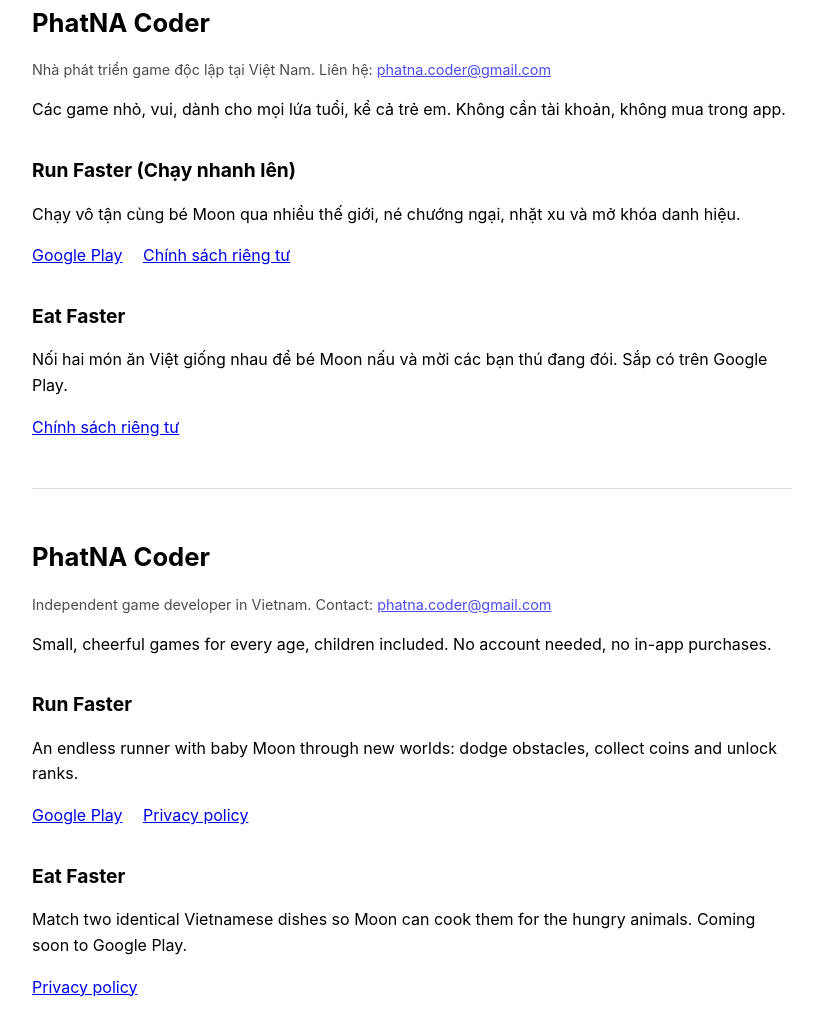
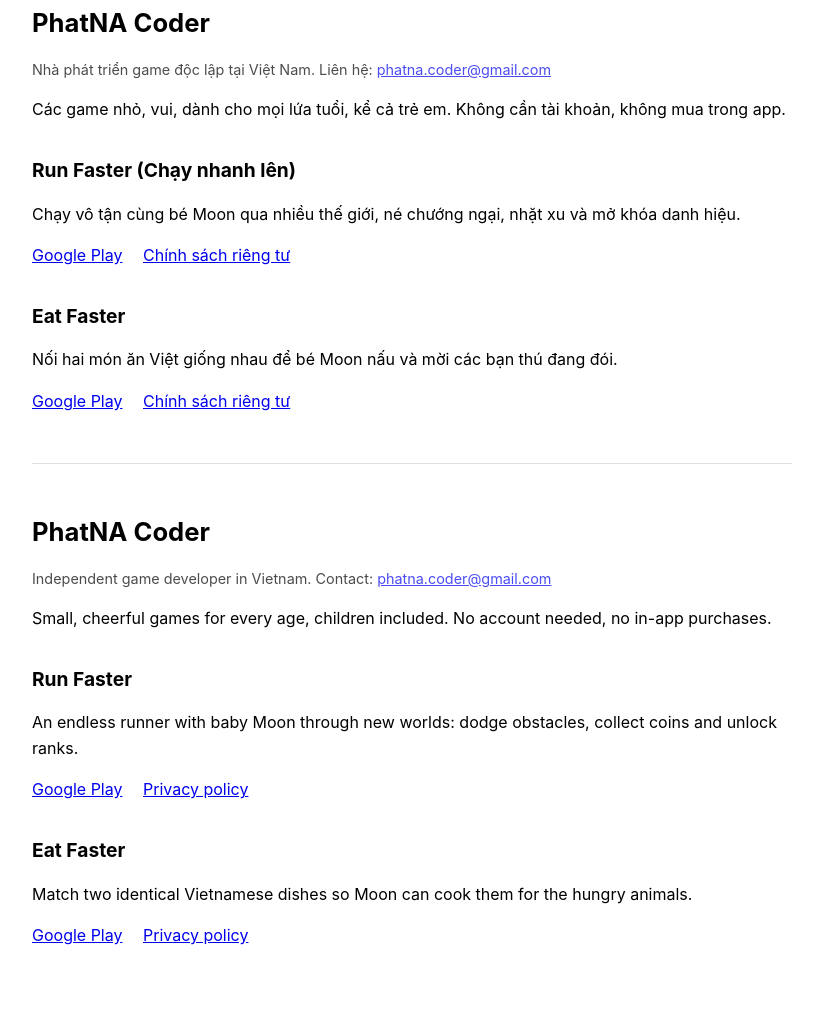
Before and after one commit to phatnadev/phatnadev.github.io, a plain HTML site: page index.html in a window 1280 px wide. Shown: the part 68-1104 px from the top of the page, without its empty margins (228-1051 px from the left). After the commit the page ends 1081 px from the top, so only its background shows below. Drawn offline with Linux system fonts and the light colour scheme.

Commit message:
feat: link Eat Faster on Google Play now that it is live

```diff
--- a/index.html
+++ b/index.html
@@ -34,8 +34,9 @@
 </ul>
 
 <h2>Eat Faster</h2>
-<p>Nối hai món ăn Việt giống nhau để bé Moon nấu và mời các bạn thú đang đói. Sắp có trên Google Play.</p>
+<p>Nối hai món ăn Việt giống nhau để bé Moon nấu và mời các bạn thú đang đói.</p>
 <ul class="links">
+  <li><a href="https://play.google.com/store/apps/details?id=com.phatnacoder.eatfaster">Google Play</a></li>
   <li><a href="https://phatnadev.github.io/eatfaster-privacy/">Chính sách riêng tư</a></li>
 </ul>
 </section>
@@ -55,8 +56,9 @@
 </ul>
 
 <h2>Eat Faster</h2>
-<p>Match two identical Vietnamese dishes so Moon can cook them for the hungry animals. Coming soon to Google Play.</p>
+<p>Match two identical Vietnamese dishes so Moon can cook them for the hungry animals.</p>
 <ul class="links">
+  <li><a href="https://play.google.com/store/apps/details?id=com.phatnacoder.eatfaster">Google Play</a></li>
   <li><a href="https://phatnadev.github.io/eatfaster-privacy/">Privacy policy</a></li>
 </ul>
 </section>
```
